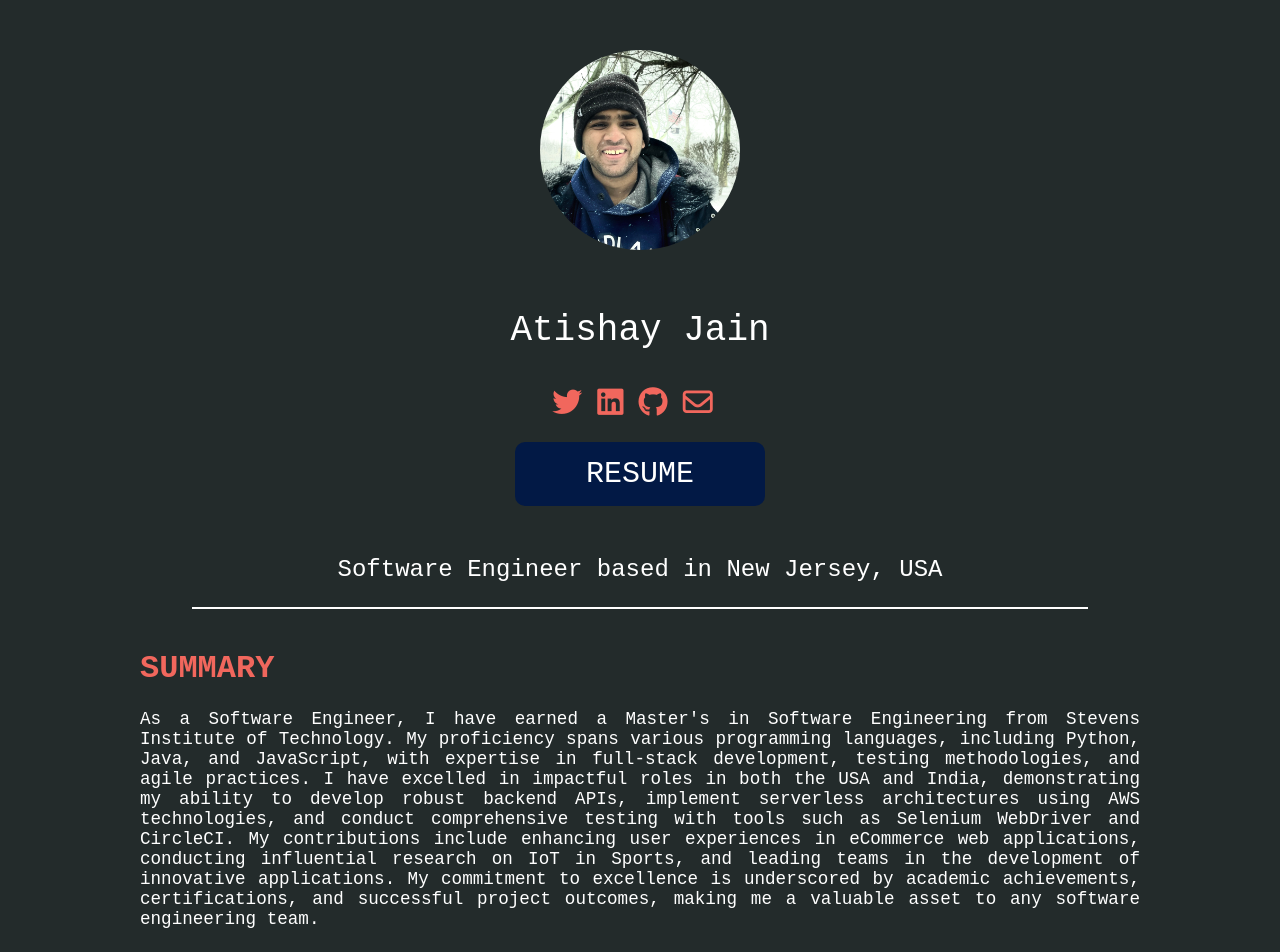
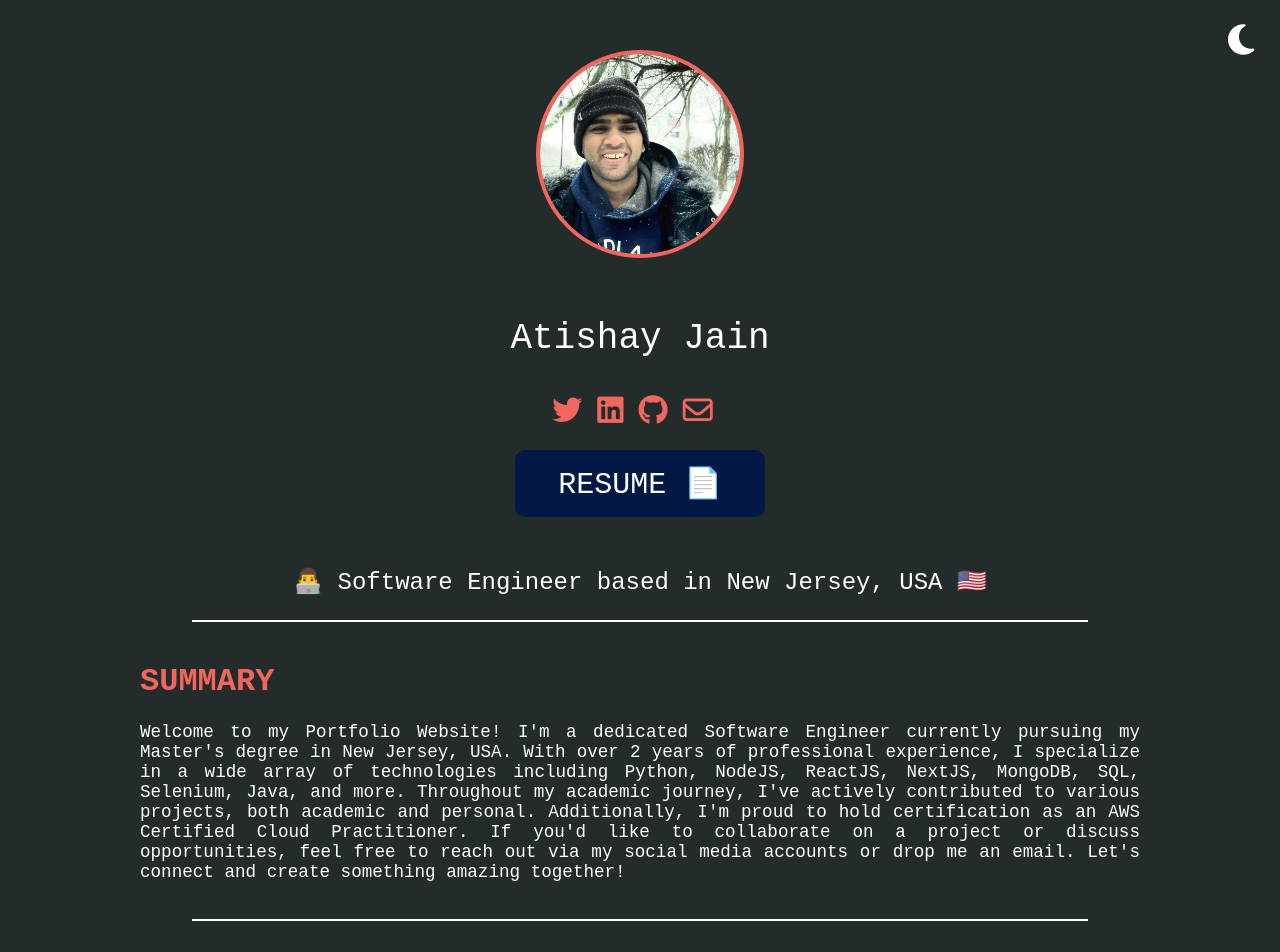
Before and after one commit to sudo-atishay/Personal-Blog-in-React, a React (Create React App) app: page / in a window 1280 px wide. Shown: the top 952 px of the page. Built offline with nearby package versions, Linux system fonts and the light colour scheme.

Commit message:
added light/dark mode

```diff
--- a/package.json
+++ b/package.json
@@ -3,6 +3,9 @@
   "version": "0.1.0",
   "private": true,
   "dependencies": {
+    "@fortawesome/fontawesome-svg-core": "^6.5.2",
+    "@fortawesome/free-solid-svg-icons": "^6.5.2",
+    "@fortawesome/react-fontawesome": "^0.2.0",
     "@material-ui/core": "^4.12.4",
     "@material-ui/icons": "^4.11.3",
     "@testing-library/jest-dom": "^5.14.1",
--- a/src/Components/summary.js
+++ b/src/Components/summary.js
@@ -6,20 +6,7 @@ const SummarySection = () => {
         <div className="summary-container">
             <h1 className="summary">SUMMARY</h1>
             <p className="professional-summary">
-                As a Software Engineer, I have earned a Master's in Software Engineering
-                from Stevens Institute of Technology. My proficiency spans various
-                programming languages, including Python, Java, and JavaScript, with
-                expertise in full-stack development, testing methodologies, and agile
-                practices. I have excelled in impactful roles in both the USA and India,
-                demonstrating my ability to develop robust backend APIs, implement
-                serverless architectures using AWS technologies, and conduct
-                comprehensive testing with tools such as Selenium WebDriver and CircleCI.
-                My contributions include enhancing user experiences in eCommerce web
-                applications, conducting influential research on IoT in Sports, and
-                leading teams in the development of innovative applications. My
-                commitment to excellence is underscored by academic achievements,
-                certifications, and successful project outcomes, making me a valuable
-                asset to any software engineering team.
+            Welcome to my Portfolio Website! I'm a dedicated Software Engineer currently pursuing my Master's degree in New Jersey, USA. With over 2 years of professional experience, I specialize in a wide array of technologies including Python, NodeJS, ReactJS, NextJS, MongoDB, SQL, Selenium, Java, and more. Throughout my academic journey, I've actively contributed to various projects, both academic and personal. Additionally, I'm proud to hold certification as an AWS Certified Cloud Practitioner. If you'd like to collaborate on a project or discuss opportunities, feel free to reach out via my social media accounts or drop me an email. Let's connect and create something amazing together!
             </p>
         </div>
     );
--- a/src/Pages/Home.js
+++ b/src/Pages/Home.js
@@ -1,12 +1,14 @@
-import React from "react";
+import React, { useState } from "react";
 import "../styles/Home.css";
+import { FontAwesomeIcon } from '@fortawesome/react-fontawesome';
+import { faMoon, faSun } from '@fortawesome/free-solid-svg-icons';
 import SkillsComponent from "../Components/skills";
 import AchievementsComponent from "../Components/achievements";
 import ImageGallery from "../Components/ImageGallery";
 import Gallery from "../Components/Gallery";
 import ExperienceComponent from '../Components/experience';
 import EducationComponent from "../Components/education";
-import SummarySection from "../Components/summary"; // Changed import to match component name
+import SummarySection from "../Components/summary";
 import "react-vertical-timeline-component/style.min.css";
 import Footer from '../Components/Footer'
 import rectangleImage from '../assets/rectangle.jpeg';
@@ -15,9 +17,13 @@ import profile5 from '../assets/profile5.jpg'
 import profile3 from '../assets/profile3.JPG';
 import profile4 from '../assets/profile4.jpg';
 
+function Home() {
+  const [darkMode, setDarkMode] = useState(true); // State to manage dark mode
 
+  const toggleDarkMode = () => {
+    setDarkMode(!darkMode);
+  };
 
-function Home() {
   const handleResumeDownload = () => {
     const resumeUrl =
       "https://drive.google.com/file/d/1XF2gzonqskJfP34rdHAbm3_g6g1XzQcv/view?usp=sharing";
@@ -27,9 +33,8 @@ function Home() {
   // Define images array
   const images = [profile3,profile4,profile5, profile2];
 
-
   return (
-    <div className="home">
+    <div className={`home ${darkMode ? 'dark-mode' : 'light-mode'}`}>
       <div className="top-level">
         <div className="profile-section">
           <img src={rectangleImage} alt="Rectangle Image" className="circle-image" />
@@ -48,15 +53,18 @@ function Home() {
               <i className="far fa-envelope"></i>
             </a>
             <button className="resume-download-button" onClick={handleResumeDownload}>
-              RESUME
+              RESUME 📄
             </button>
           </div>
         </div>
         <div className="summary-box">
           <p className="summary-text" style={{ textAlign: "center" }}>
-            Software Engineer based in New Jersey, USA
+          👨‍💻 Software Engineer based in New Jersey, USA 🇺🇸
           </p>
         </div>
+        <button className="dark-mode-toggle" onClick={toggleDarkMode}>
+          {darkMode ? <FontAwesomeIcon icon={faMoon} /> : <FontAwesomeIcon icon={faSun} />}
+        </button>
       </div>
       <hr className="divider" />
       <div className="content">
--- a/src/styles/Home.css
+++ b/src/styles/Home.css
@@ -5,6 +5,7 @@
   border-radius: 50%;
   overflow: hidden; /* Ensure the image stays within the circle */
   margin: 50px auto 20px; /* Adjusted margin */
+  border: 4px solid #f1675d; /* Border color and thickness */
 }
 
 .profile-section {
@@ -16,7 +17,6 @@
 }
 
 .social-icons a {
-
   color: #f1675d;
   margin-right: 15px; /* Increased margin */
   font-size: 30px; /* Increased font size */
@@ -68,6 +68,39 @@
   .summary-text {
     font-size: 20px; /* Increased font size */
   }
+}
 
+/* Add this CSS to your existing Home.css or relevant stylesheet */
+.home.dark-mode {
+  background-color: #232b2b; /* Dark mode background color */
+  color: white; /* Dark mode font color */
+}
 
+.home.light-mode {
+  background-color: #FBF0D9; /* Light mode background color */
+  color: #021945; /* Light mode font color */
 }
+
+/* Add this CSS to your existing Home.css or relevant stylesheet */
+.home.light-mode hr.divider {
+  border-color: #021945;
+}
+
+.home.light-mode .dark-mode-toggle svg {
+  color: #f1675d;
+}
+
+.dark-mode-toggle {
+  position: absolute;
+  top: 20px;
+  right: 20px;
+  background-color: transparent;
+  border: none;
+  color: white;
+  cursor: pointer;
+  font-size: 35px;
+}
+
+.dark-mode-toggle:hover {
+  color: #f1675d;
+}
--- a/src/styles/ImageGallery.css
+++ b/src/styles/ImageGallery.css
@@ -21,11 +21,7 @@
   width: 100%; /* Fill the card container */
   height: auto;
   border-radius: 8px;
-}
-
-.image-card a {
-  color: white; /* Set text color to white for links */
-}
+}`
 
 .image-text {
   margin-top: 10px;
```
Also changed, not shown: 2 other files (tests, documents, lock files or other folders).
